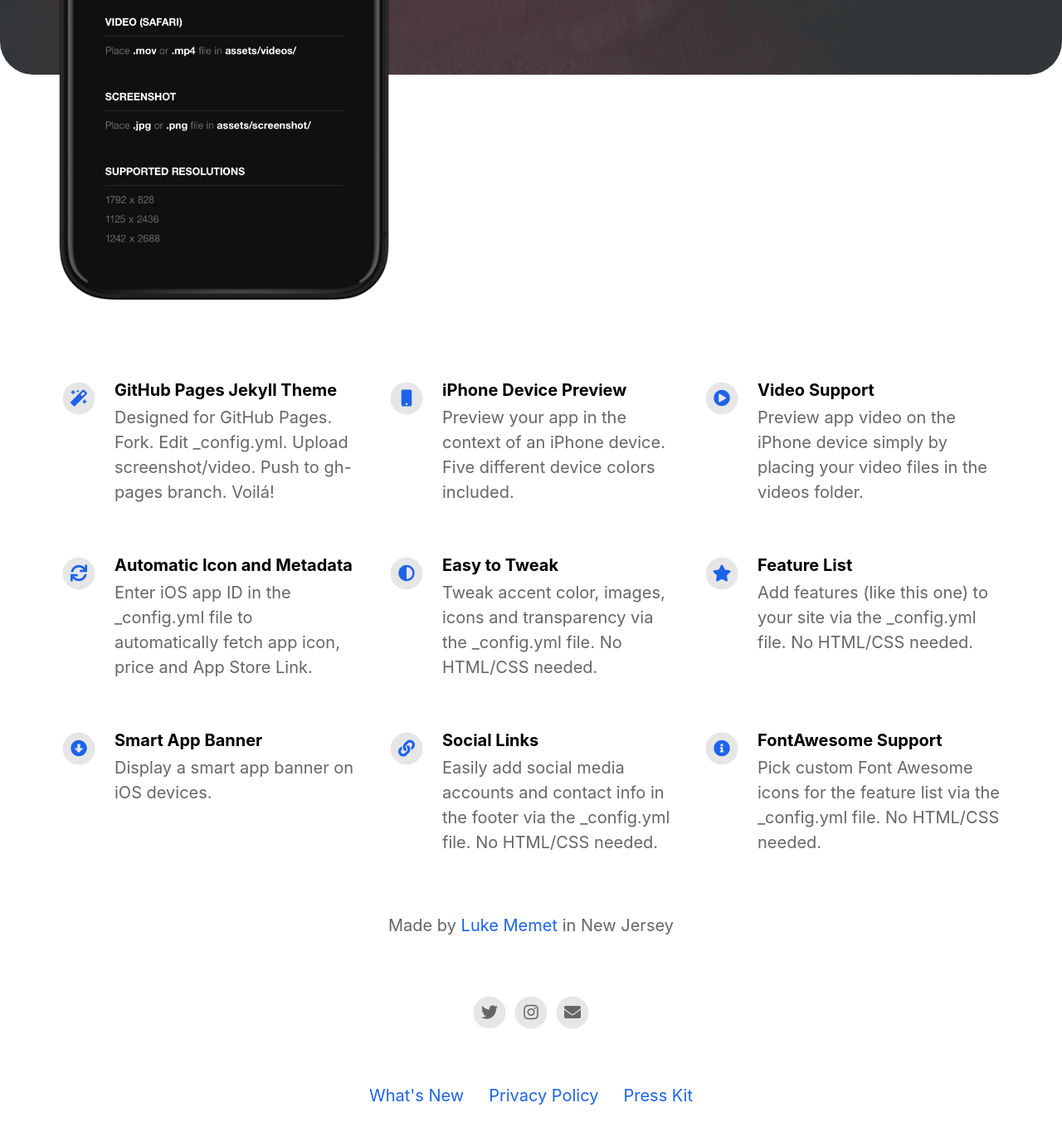
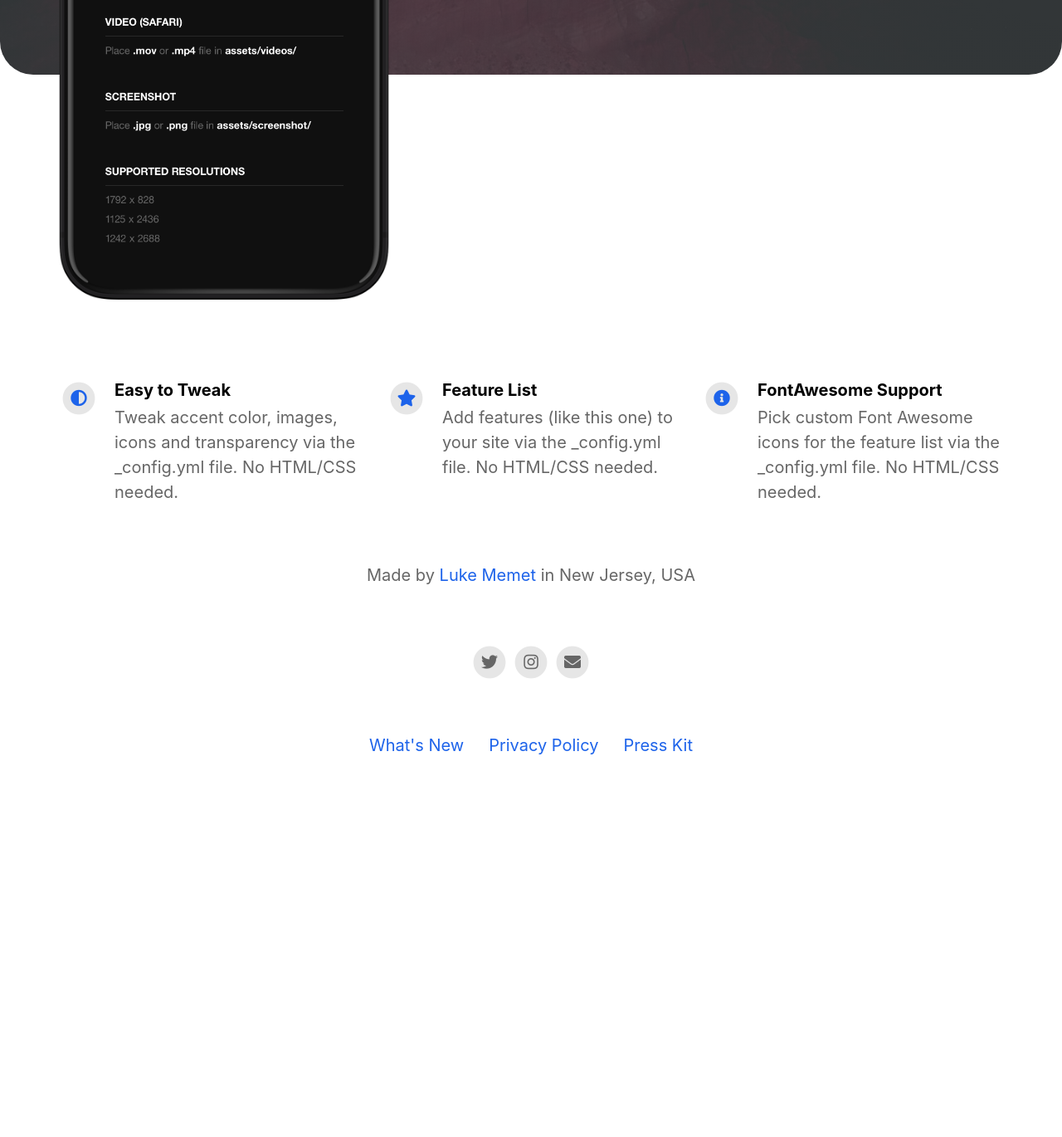
Before and after one commit to TimeFinderApp/https-TimeFinder.app, a Jekyll site: the page built from index.html, in a window 1280 px wide and 1400 px high, scrolled down 624 px. Shown: the top 1370 px of the window at 83% size. Built offline with Jekyll 4.4.1, drawn with Linux system fonts in a browser that asks for light colours; nearby versions of some CDN libraries; after the commit the page ends 1602 px from its top, so only the background shows below that; some of the changed text lies outside the part shown.

Commit message:
Update _config.yml

```diff
--- a/_config.yml
+++ b/_config.yml
@@ -1,5 +1,5 @@
 #page title
-page_title                                :                                           # Automatically populates with app name if not set and if iOS app ID is set. Otherwise enter manually.
+page_title                                : TimeFinder - Schedule Planner for iOS & Mac                                          # Automatically populates with app name if not set and if iOS app ID is set. Otherwise enter manually.
 
 # App Info
 ios_app_id                                : 1347447233                                # Required. Enter iOS app ID to automatically populate name, price and icons (e.g. 718043190).
@@ -13,7 +13,7 @@
 app_icon                                  : # assets/appicon.png                      # Automatically populates if not set and if iOS app ID is set.  Otherwise enter path to icon file manually.
 app_name                                  :                                           # Automatically populates if not set and if iOS app ID is set.  Otherwise enter manually.
 app_price                                 :                                           # Automatically populates if not set and if iOS app ID is set.  Otherwise enter manually.
-app_description                           : Daily planning made simple
+app_description                           : Daily planning made simple.
 
 enable_smart_app_banner                   : true                                      # Set to true to show a smart app banner at top of page on mobile devices.
 
@@ -22,7 +22,7 @@
 # Information About Yourself
 your_name                                 : Luke Memet
 your_link                                 : https://www.linkedin.com/in/lukememet/
-your_city                                 : New Jersey
+your_city                                 : New Jersey, USA
 email_address                             : timefinderapp@gmail.com
 facebook_username                         :
 instagram_username                        : timefinderapp
@@ -35,22 +35,6 @@
 # Feature List                            Edit, add or remove features to be presented.
 features                                  :
 
-  - title                                 : GitHub Pages Jekyll Theme
-    description                           : Designed for GitHub Pages. Fork. Edit _config.yml. Upload screenshot/video. Push to gh-pages branch. Voilá!
-    fontawesome_icon_name                 : magic
-
-  - title                                 : iPhone Device Preview
-    description                           : Preview your app in the context of an iPhone device. Five different device colors included.
-    fontawesome_icon_name                 : mobile
-
-  - title                                 : Video Support
-    description                           : Preview app video on the iPhone device simply by placing your video files in the videos folder.
-    fontawesome_icon_name                 : play-circle
-
-  - title                                 : Automatic Icon and Metadata
-    description                           : Enter iOS app ID in the _config.yml file to automatically fetch app icon, price and App Store Link.
-    fontawesome_icon_name                 : sync
-
   - title                                 : Easy to Tweak
     description                           : Tweak accent color, images, icons and transparency via the _config.yml file. No HTML/CSS needed.
     fontawesome_icon_name                 : adjust
@@ -59,22 +43,9 @@
     description                           : Add features (like this one) to your site via the _config.yml file. No HTML/CSS needed.
     fontawesome_icon_name                 : star
 
-  - title                                 : Smart App Banner
-    description                           : Display a smart app banner on iOS devices.
-    fontawesome_icon_name                 : arrow-alt-circle-down
-
-  - title                                 : Social Links
-    description                           : Easily add social media accounts and contact info in the footer via the _config.yml file. No HTML/CSS needed.
-    fontawesome_icon_name                 : link
-
   - title                                 : FontAwesome Support
     description                           : Pick custom Font Awesome icons for the feature list via the _config.yml file. No HTML/CSS needed.
     fontawesome_icon_name                 : info-circle
-
-  - title                                 : # New Feature Title
-    description                           : # New Feature Description
-    fontawesome_icon_name                 : # Enter Font Awesome icon name (e.g. star). Find icons on fontawesome.com/icons.
-
 
 
 # Theme Settings
```
